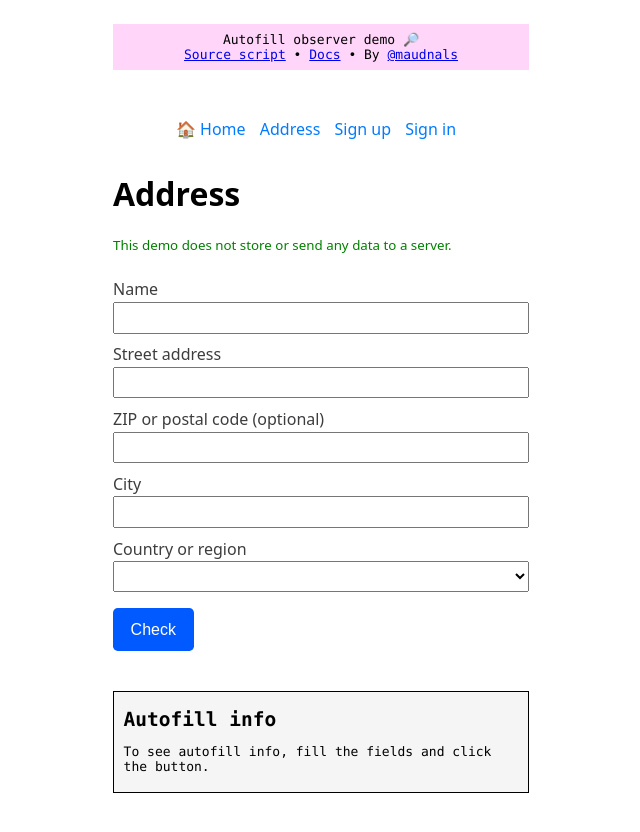
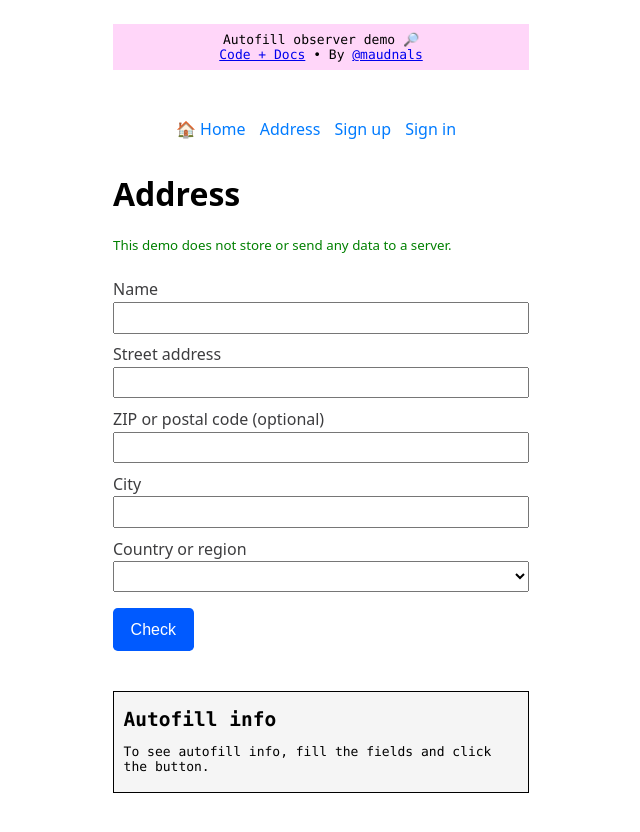
Before and after one commit to tonkela/web-identity-demos, a plain HTML site: page autofill-observer-demo/address.html in a window 1280 px wide. Shown: the whole page, without its empty margins (319-959 px from the left). Drawn offline with Linux system fonts and the light colour scheme.

Commit message:
Docs: Updated code link

```diff
--- a/autofill-observer-demo/address.html
+++ b/autofill-observer-demo/address.html
@@ -31,18 +31,11 @@ limitations under the License. -->
         <div>Autofill observer demo 🔎</div>
         <div>
           <a
-            href="https://chrome.dev/web-identity-demos/autofill-observer-demo/script.js"
+            href="https://github.com/GoogleChromeLabs/web-ai-demos/tree/main/autofill-observer-demo"
             noreferrer
             noopener
             target="_blank"
-            >Source script</a
-          >
-          •
-          <a
-            href="https://github.com/GoogleChromeLabs/autofill-observer"
-            noreferrer
-            noopener
-            >Docs</a
+            >Code + Docs</a
           >
           • By
           <a href="https://x.com/maudnals" noreferrer noopener>@maudnals</a>
```
Also changed, not shown: autofill-observer-demo/index.html (+2 -9 lines), autofill-observer-demo/signin.html (+2 -9 lines), autofill-observer-demo/signup.html (+2 -9 lines).
